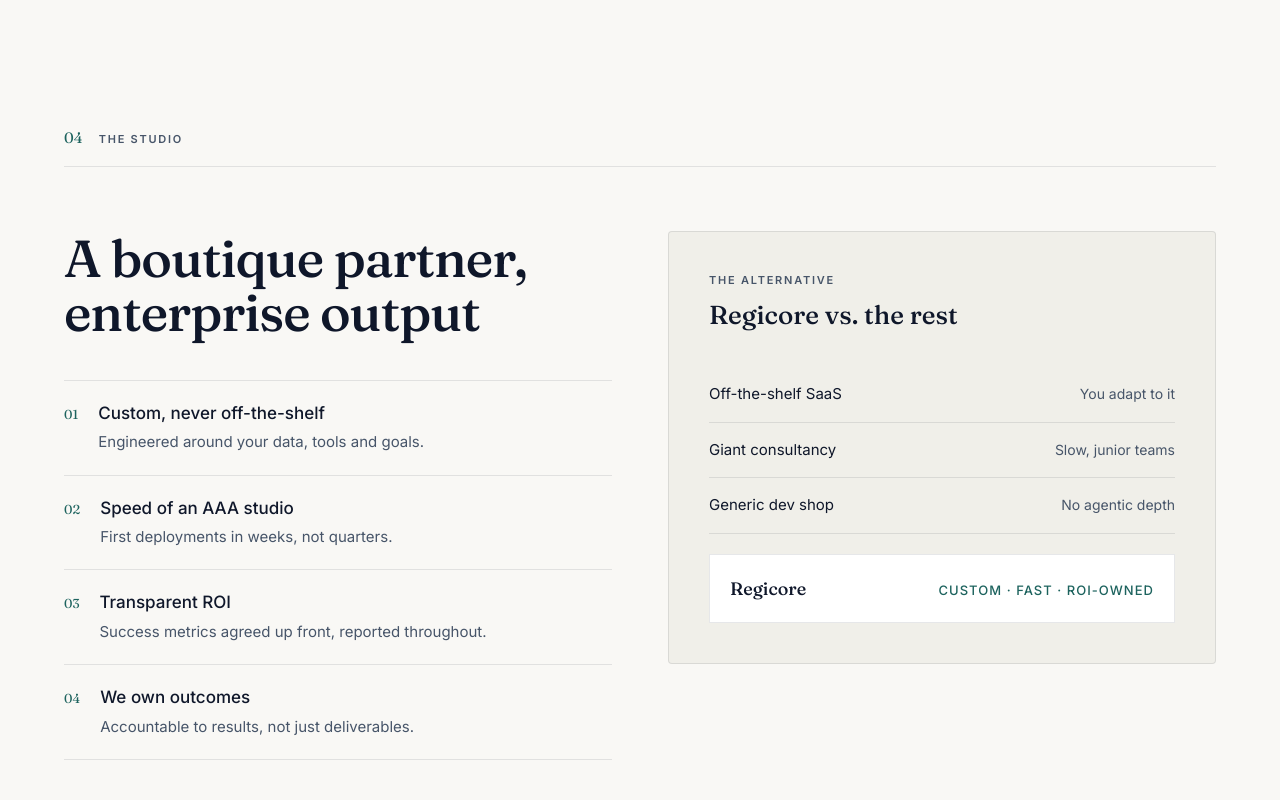
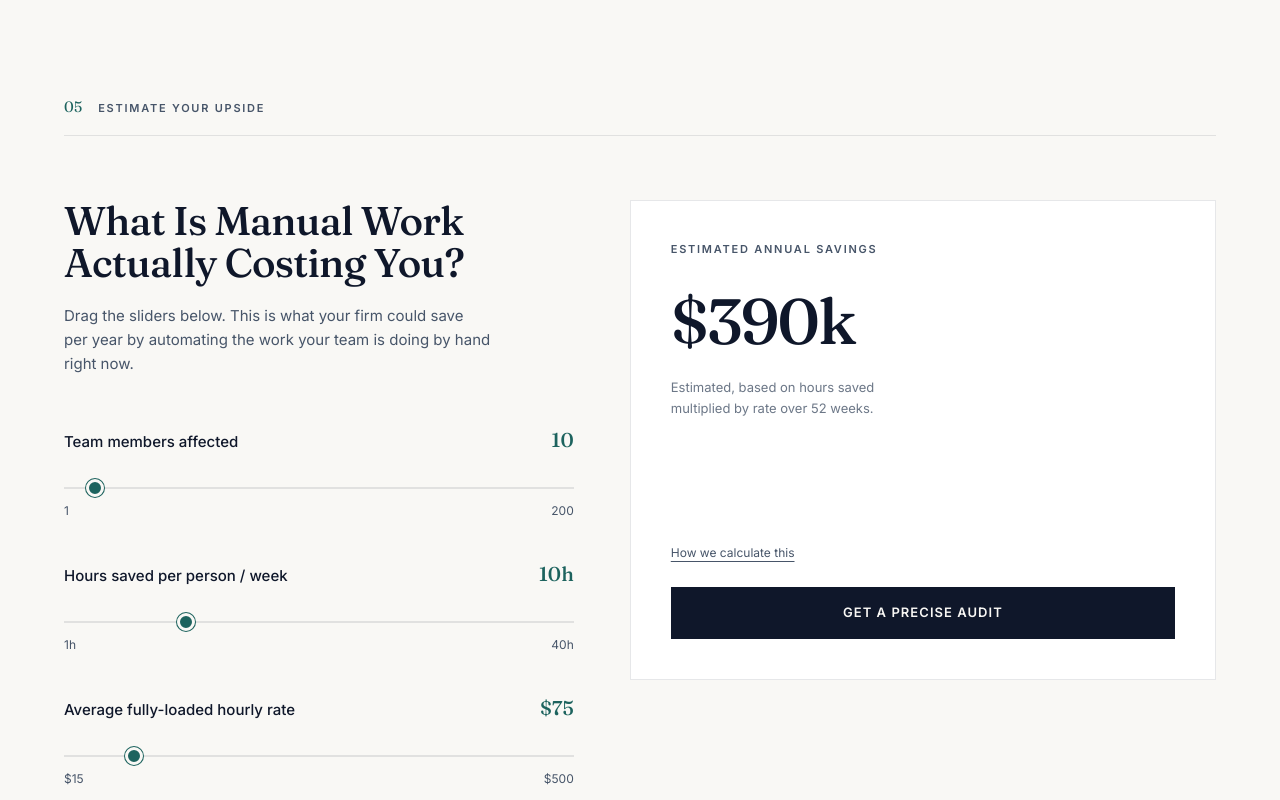
Before and after one commit to spectredad/Regicore, a Next.js app: page / in a window 1280 px wide. Shown: the part 3740-4540 px from the top of the page. Built offline with nearby package versions, Linux system fonts and the light colour scheme.

Commit message:
refactor: completely remove WhyRegicore (The Studio) section

```diff
--- a/app/page.tsx
+++ b/app/page.tsx
@@ -4,7 +4,6 @@
 import AgentShowcase from "@/components/AgentShowcase";
 import Services from "@/components/Services";
 import Metrics from "@/components/Metrics";
-import WhyRegicore from "@/components/WhyRegicore";
 import ROICalculator from "@/components/ROICalculator";
 import Pricing from "@/components/Pricing";
 import FAQ from "@/components/FAQ";
@@ -20,7 +19,6 @@
       <AgentShowcase />
       <Services />
       <Metrics />
-      <WhyRegicore />
       <ROICalculator />
       <Pricing />
       <FAQ />
--- a/components/WhyRegicore.tsx
+++ /dev/null
@@ -1,83 +0,0 @@
-"use client";
-import { useEffect, useRef } from "react";
-import { motion } from "framer-motion";
-import { whyPoints } from "@/lib/content";
-
-export default function WhyRegicore() {
-  const sectionRef = useRef<HTMLElement>(null);
-
-  useEffect(() => {
-    const observer = new IntersectionObserver(
-      (entries) => entries.forEach((e) => e.isIntersecting && e.target.classList.add("in")),
-      { threshold: 0.1 }
-    );
-    sectionRef.current?.querySelectorAll(".reveal").forEach((el) => observer.observe(el));
-    return () => observer.disconnect();
-  }, []);
-
-  return (
-    <section className="py-24 md:py-32 px-5" ref={sectionRef}>
-      <div className="max-w-6xl mx-auto">
-        {/* Section header */}
-        <div className="reveal flex items-baseline gap-4 border-b border-line pb-4 mb-12 md:mb-16">
-          <span className="index-num text-[15px]">04</span>
-          <p className="section-label">The studio</p>
-        </div>
-
-        <div className="grid lg:grid-cols-2 gap-14 items-start">
-          <div className="reveal">
-            <h2 className="font-display text-[36px] sm:text-[52px] font-medium leading-[1.05] tracking-[-0.02em] text-ink text-balance mb-10">
-              A boutique partner, enterprise output
-            </h2>
-            <ol className="border-t border-line">
-              {whyPoints.map((w, i) => (
-                <motion.li
-                  key={w.title}
-                  className="flex gap-5 items-baseline py-5 border-b border-line group"
-                  initial={{ opacity: 0, x: -20 }}
-                  whileInView={{ opacity: 1, x: 0 }}
-                  transition={{ delay: i * 0.08, duration: 0.5, ease: "easeOut" }}
-                  viewport={{ once: true, margin: "-100px" }}
-                >
-                  <span className="index-num text-[13px] shrink-0" aria-hidden="true">
-                    {String(i + 1).padStart(2, "0")}
-                  </span>
-                  <div>
-                    <p className="text-[17px] font-medium text-ink group-hover:text-teal transition-colors duration-300">
-                      {w.title}
-                    </p>
-                    <p className="text-[15px] leading-relaxed text-muted mt-1">{w.desc}</p>
-                  </div>
-                </motion.li>
-              ))}
-            </ol>
-          </div>
-
-          {/* Comparison ledger */}
-          <div className="editorial-card p-8 md:p-10 reveal">
-            <p className="section-label mb-2">The alternative</p>
-            <h3 className="font-display text-[26px] font-medium text-ink mb-8">Regicore vs. the rest</h3>
-            <div className="text-[15px]">
-              {[
-                ["Off-the-shelf SaaS", "You adapt to it"],
-                ["Giant consultancy", "Slow, junior teams"],
-                ["Generic dev shop", "No agentic depth"],
-              ].map(([name, note]) => (
-                <div key={name} className="flex justify-between items-baseline py-4 border-b border-line">
-                  <span className="text-ink">{name}</span>
-                  <span className="text-muted text-[14px]">{note}</span>
-                </div>
-              ))}
-              <div className="flex justify-between items-baseline py-5 bg-navy-elevated border border-line text-ink px-5 mt-5 font-medium">
-                <span className="font-display text-[18px]">Regicore</span>
-                <span className="text-[13px] uppercase tracking-[0.08em] text-teal">
-                  Custom &middot; fast &middot; ROI-owned
-                </span>
-              </div>
-            </div>
-          </div>
-        </div>
-      </div>
-    </section>
-  );
-}
```
